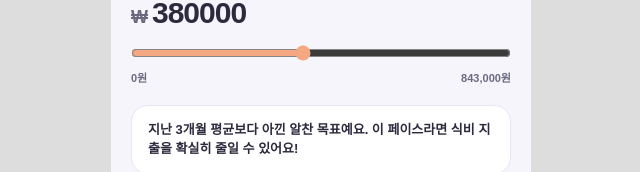
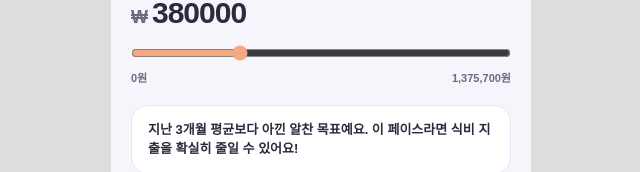
Before and after one commit to SHY-wanted/module1, a Next.js app: page /goal-preview in a window 1280 px wide. Shown: the part 450-622 px from the top of the page, without its empty margins (319-959 px from the left). Built offline with nearby package versions, Linux system fonts and the light colour scheme.

Commit message:
목표설정 커밋

```diff
--- a/components/MonthlyGoalSetting.tsx
+++ b/components/MonthlyGoalSetting.tsx
@@ -22,6 +22,12 @@ const SAMPLE_LAST_3_MONTHS: Record<string, [number, number, number]> = {
   clothing: [130000, 40000, 95000],
   etc: [60000, 55000, 70000],
 };
+
+// Home(2b) "이번 달 총 수입"·"이번 달 총 지출" 카드와 같은 샘플 숫자 — 목표 금액은
+// 카테고리와 무관하게 0원 ~ 지금 갖고 있는 돈(수입 - 지출)까지만 잡을 수 있다.
+const SAMPLE_INCOME_TOTAL = 2400000;
+const SAMPLE_EXPENSE_TOTAL = 1024300;
+const AVAILABLE_MONEY = Math.max(SAMPLE_INCOME_TOTAL - SAMPLE_EXPENSE_TOTAL, 0);
 
 function average(nums: number[]): number {
   return Math.round(nums.reduce((sum, n) => sum + n, 0) / nums.length);
@@ -53,7 +59,7 @@ export default function MonthlyGoalSetting() {
 
   const avg3 = useMemo(() => average(SAMPLE_LAST_3_MONTHS[selectedCategoryId] ?? [0, 0, 0]), [selectedCategoryId]);
   const recommended = useMemo(() => roundTo1000(avg3 * 0.9), [avg3]);
-  const sliderMax = useMemo(() => Math.max(roundTo1000(avg3 * 2), 100000), [avg3]);
+  const sliderMax = AVAILABLE_MONEY;
 
   const [amount, setAmount] = useState(recommended);
   const [amountText, setAmountText] = useState(String(recommended));
@@ -70,8 +76,9 @@ export default function MonthlyGoalSetting() {
 
   function handleAmountText(text: string) {
     const digitsOnly = text.replace(/[^0-9]/g, "");
-    setAmountText(digitsOnly);
-    setAmount(parseInt(digitsOnly, 10) || 0);
+    const next = Math.min(parseInt(digitsOnly, 10) || 0, AVAILABLE_MONEY);
+    setAmountText(String(next));
+    setAmount(next);
   }
 
   function handleSlider(value: number) {
```
